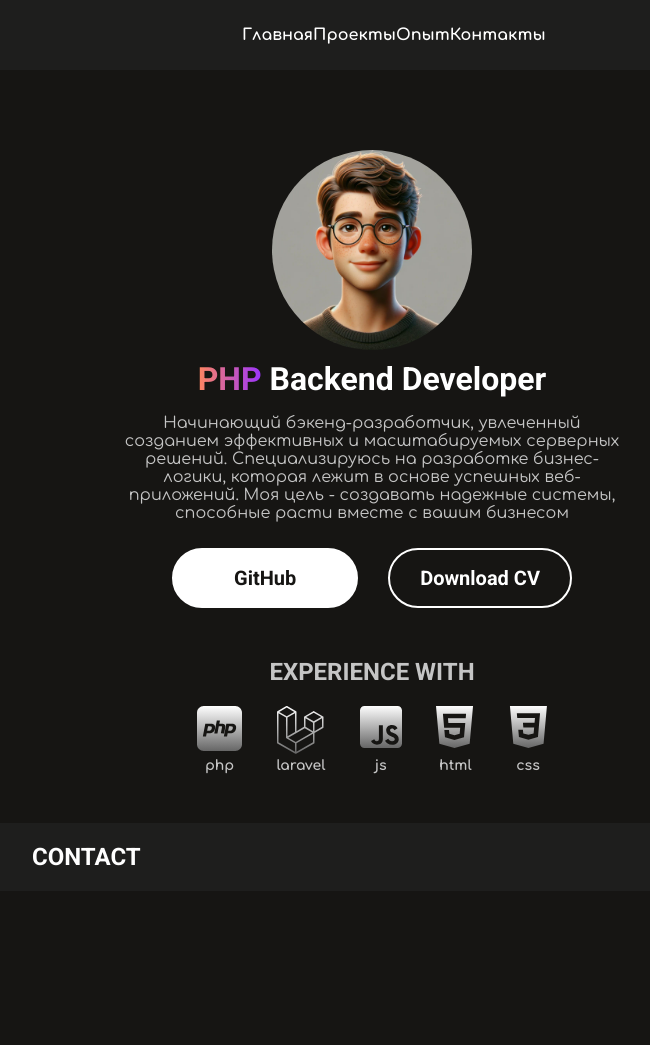
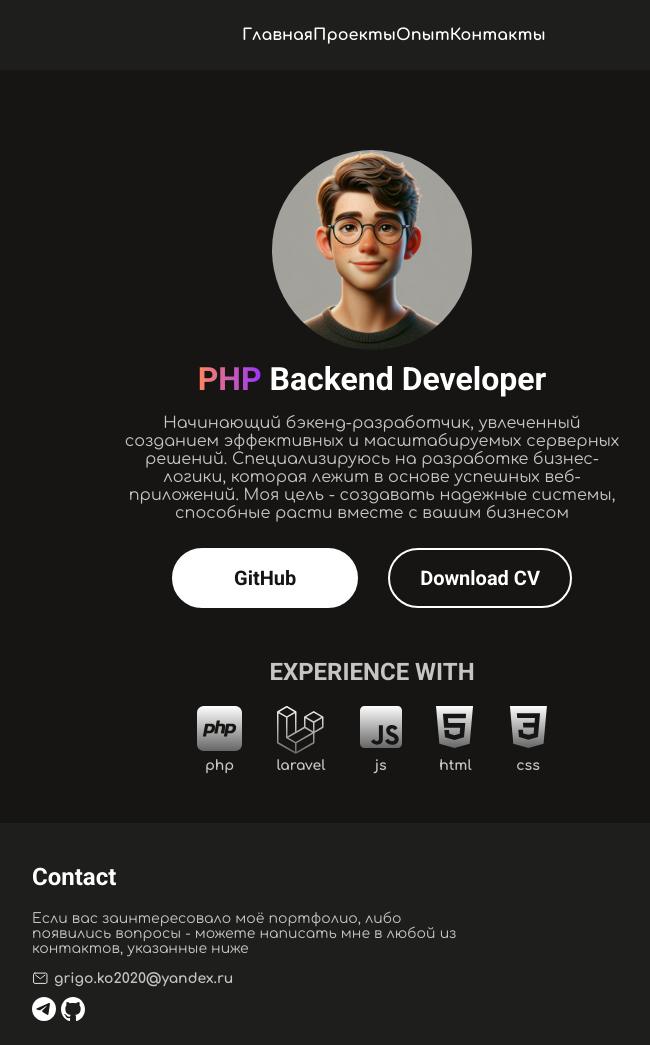
Before and after one commit to Shinoii/Site-portfolio, a plain HTML site: page index.html in a window 1280 px wide. Shown: the whole page, without its empty margins (268-918 px from the left). Before the commit the page ends 891 px from the top, so only its background shows below. Drawn offline with Linux system fonts and the light colour scheme.

Commit message:
Add footer

```diff
--- a/index.html
+++ b/index.html
@@ -76,7 +76,24 @@
     </main>
     <footer class="footer">
         <div class="title">
-            <h2 class="title__text">contact</h2>
+            <h2 class="title__text">Contact</h2>
+        </div>
+        <div class="annotation">
+            <p class="text">Если вас заинтересовало моё портфолио, либо появились вопросы - можете написать мне в любой из контактов, указанные ниже</p>
+        </div>
+        <div class="contacts">
+            <div class="email">
+                <img src="images/email.svg" alt="">
+                <span>grigo.ko2020@yandex.ru</span>
+            </div>
+            <div class="other">
+                <div class="contact-tg contact">
+                    <a href="https://t.me/DevKostya"><img src="images/tg.svg" alt=""></a>
+                </div>
+                <div class="contact-github contact">
+                    <a href="https://github.com/Shinoii"><img src="images/github.svg" alt=""></a>
+                </div>
+            </div>
         </div>
     </footer>
 </body>
--- a/styles/index.scss
+++ b/styles/index.scss
@@ -150,12 +150,39 @@ body{
     margin-top: 50px;
     flex-shrink: 0;
     background-color: $footerColor;
-    padding: 0px 300px 0px 300px;
+    padding: 20px 300px 20px 300px;
     .title{
         &__text{
             font-family: $headingFont;
             color: $textColor;
-            text-transform: uppercase;
+        }
+    }
+    .annotation{
+        max-width: 450px;
+        .text{
+            font-family: $mainFont;
+            font-size: 14px;
+            color: #C5C5C5;
+        }
+    }
+    .contacts{
+        .email{
+            display: flex;
+            align-items: center;
+            span{
+                margin-left: 5px;
+                font-family: $mainFont;
+                font-size: 14px;
+                font-weight: bold;
+                color: #C5C5C5;
+            }
+        }
+        .other{
+            margin-top: 10px;
+            display: flex;
+            .contact-github{
+                margin-left: 5px;
+            }
         }
     }
 }
```
Also changed, not shown: images/email.svg (added), images/github.svg (added), images/tg.svg (added), styles/index.css.
